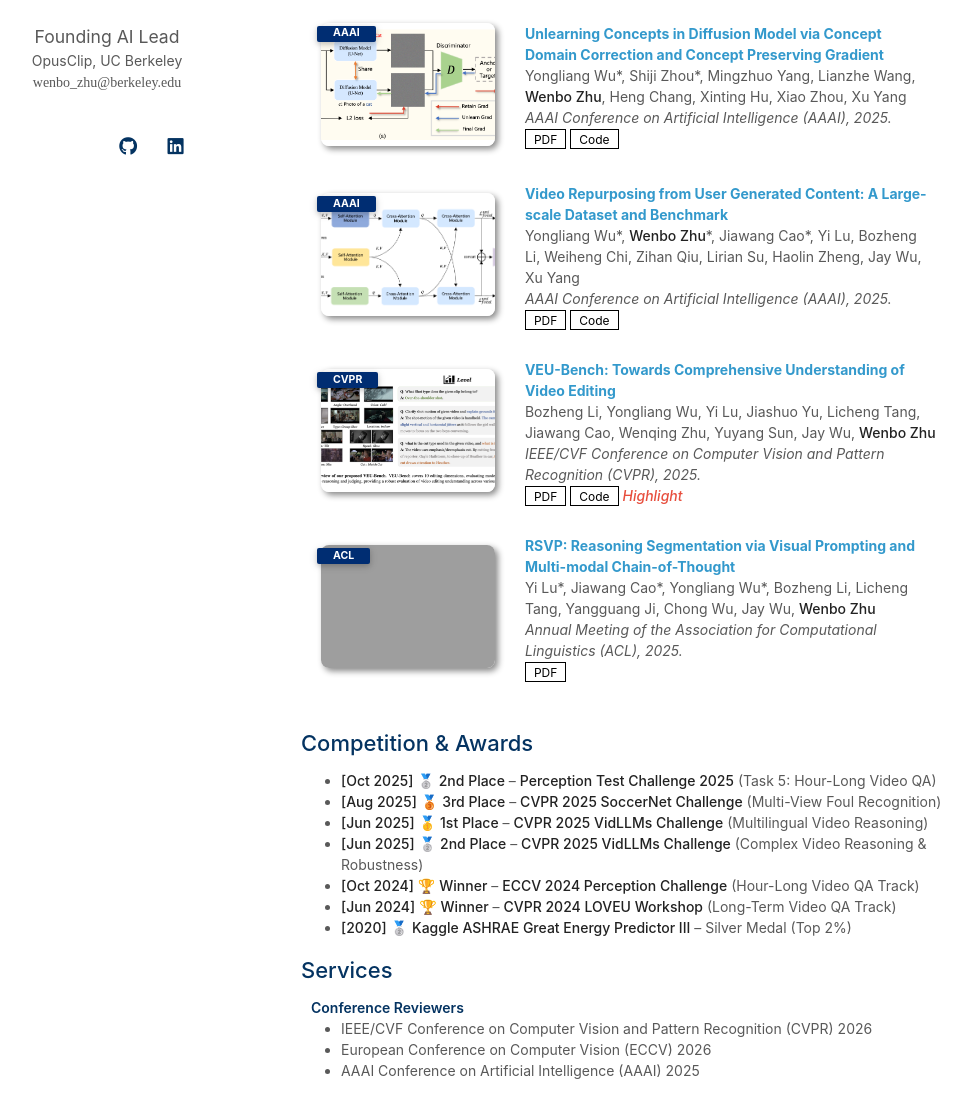
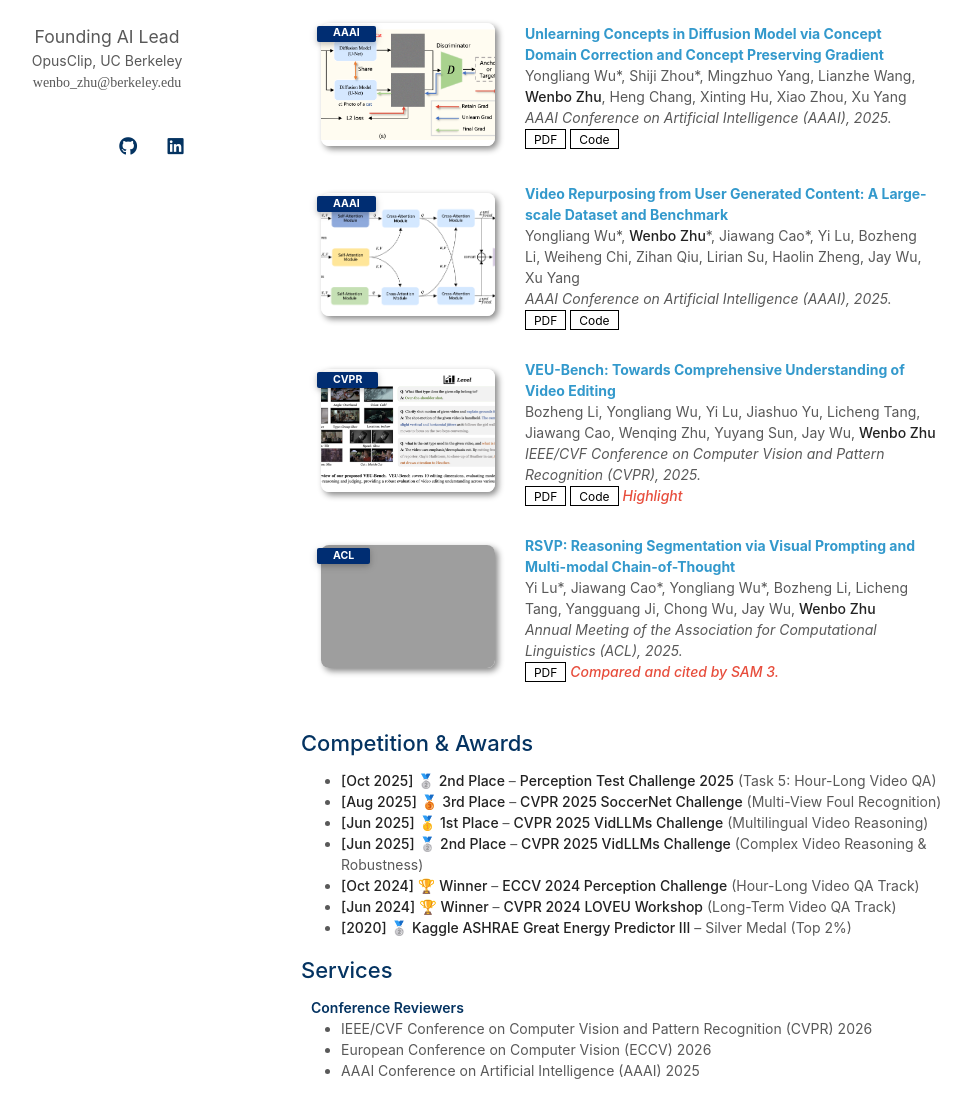
Before and after one commit to Vitozhu04/vitozhu04.github.io, a Jekyll site: the page built from index.md, in a window 1280 px wide and 1400 px high, scrolled down 1414 px. Shown: the part 295-1400 px from the top of the window, without its empty margins (169-1140 px from the left). Built offline with Jekyll 4.4.1, drawn with Linux system fonts in a browser that asks for light colours; a style sheet for code colours, icons or effects is not loaded; our own code applies the rules of GitHub Pages for plain Markdown files; some of the changed text lies outside the part shown; grey boxes are pictures that could not be loaded.

Commit message:
feat(publications): add red highlight notes for Number it and RSVP

```diff
--- a/_data/publications.yml
+++ b/_data/publications.yml
@@ -23,6 +23,7 @@
     pdf: https://arxiv.org/abs/2411.10332
     code: https://github.com/yongliang-wu/NumPro
     image: ./assets/img/numpro.png
+    others: <strong><i style="color:#e74d3c">Adopted by Andrew Zisserman's work.</i></strong>
 
   - title: "Unlearning Concepts in Diffusion Model via Concept Domain Correction and Concept Preserving Gradient"
     authors: "Yongliang Wu*, Shiji Zhou*, Mingzhuo Yang, Lianzhe Wang, <strong>Wenbo Zhu</strong>, Heng Chang, Xinting Hu, Xiao Zhou, Xu Yang"
@@ -55,3 +56,4 @@
     conference: "Annual Meeting of the Association for Computational Linguistics (ACL), 2025."
     pdf: https://arxiv.org/abs/2506.04277
     image: ./assets/img/rsvp.png
+    others: <strong><i style="color:#e74d3c">Compared and cited by SAM 3.</i></strong>
```
